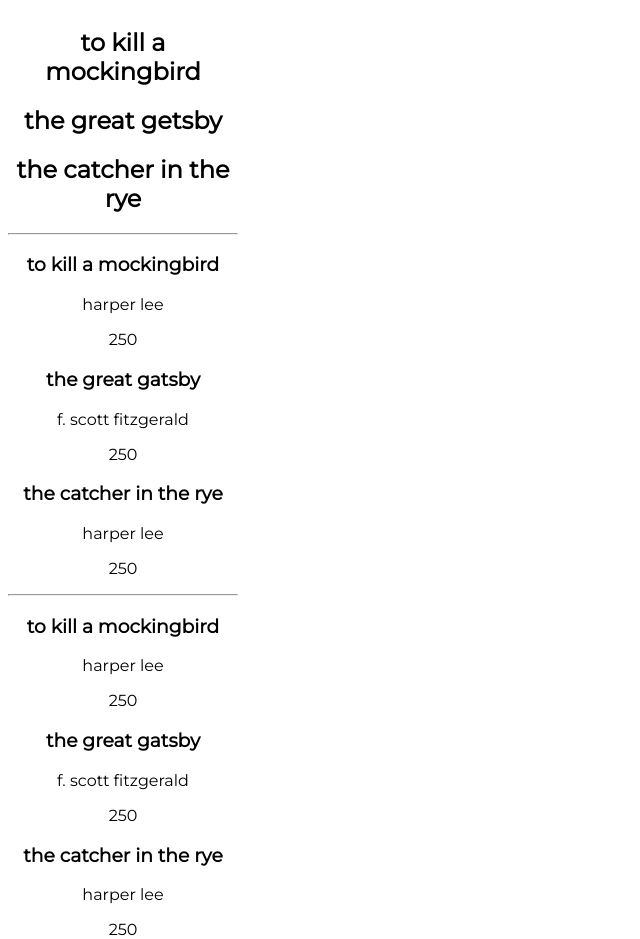
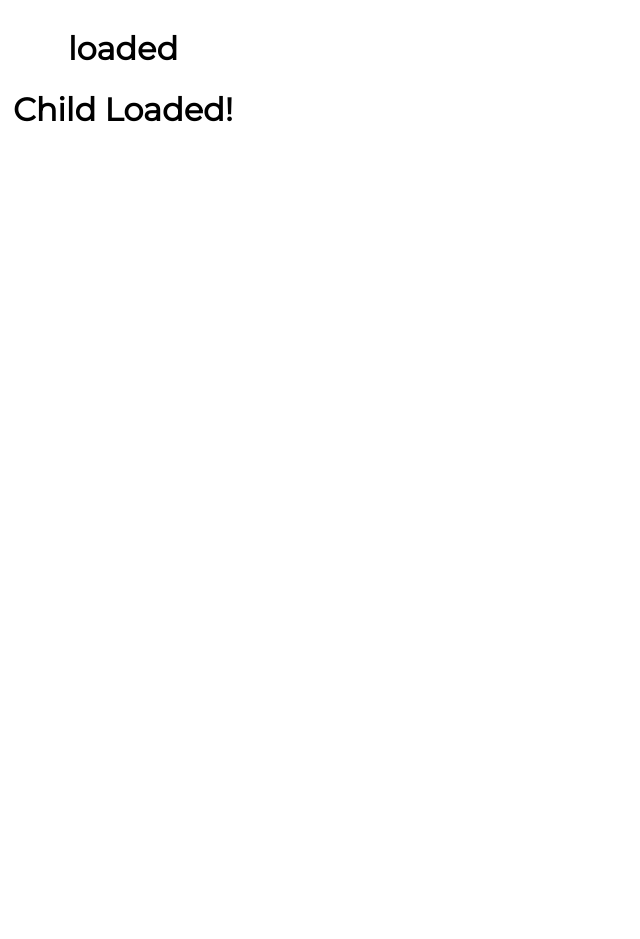
Before and after one commit to Dayasuvagiya/react-challenge, a React (Create React App) app in the folder my-app/: page / in a window 1280 px wide. Shown: the whole page, without its empty margins (0-640 px from the left). After the commit the page ends 816 px from the top, so only its background shows below. Built offline with nearby package versions, Linux system fonts and the light colour scheme.

Commit message:
ComponentDidMount method

```diff
--- a/my-app/src/App.js
+++ b/my-app/src/App.js
@@ -1,14 +1,18 @@
 import css from './App.module.css';
-import RenderingLists from './components/RenderingLists';
+// import RenderingLists from './components/RenderingLists';
 // import Sidebar from "./components/Sidebar";
 // import NavBarForm from "./components/NavBarForm";
+import LifeCyclesCDM from './components/LifeCyclesCDM';
+
+
 function App() {
   return (
     <div className={css.App}>
       {/* Add your components here */}
      {/* <Sidebar />
-      <NavBarForm /> */}
-      <RenderingLists />
+      <NavBarForm />
+      <RenderingLists /> */}
+      <LifeCyclesCDM />
 
     </div>
   );
--- /dev/null
+++ b/my-app/src/components/LifeCyclesCDM.js
@@ -0,0 +1,35 @@
+import React, { Component } from 'react'
+import LifeCyclesCDMChild from './LifecyclesCDMChild'
+
+export class LifeCyclesCDM extends Component {
+  constructor(props) {
+    super(props)
+
+    this.state = {
+       data: 'loading'
+    }
+  }
+
+  getDate(){
+    setTimeout(() => {
+        this.setState({
+            data: 'loaded'
+        })
+    }, 3000)
+  }
+
+  componentDidMount() {
+    this.getDate()
+  }
+
+  render() {
+    return (
+      <div>
+        <h1>{this.state.data}</h1>
+        <LifeCyclesCDMChild />
+      </div>
+    )
+  }
+}
+
+export default LifeCyclesCDM
--- /dev/null
+++ b/my-app/src/components/LifecyclesCDMChild.js
@@ -0,0 +1,41 @@
+
+import React, { Component } from 'react'
+
+export class LifeCyclesCDMChild extends Component {
+
+  constructor(props) {
+    console.log('Child Constructor Called')
+    super(props)
+
+    this.state = {
+      data: 'Child Loading...',
+    }
+  }
+
+  getData() {
+    console.log('Child getData() called')
+    setTimeout(() => {
+      console.log('Child Data fetched!')
+      this.setState({
+        data: 'Child Loaded!'
+      })
+    }, 3000)
+  }
+
+  componentDidMount() {
+    console.log('Child Component mounted')
+    this.getData();
+  }
+
+
+  render() {
+    console.log('Child Render method called')
+    return (
+      <div>
+        <h1>{this.state.data}</h1>
+      </div>
+    )
+  }
+}
+
+export default LifeCyclesCDMChild
```
